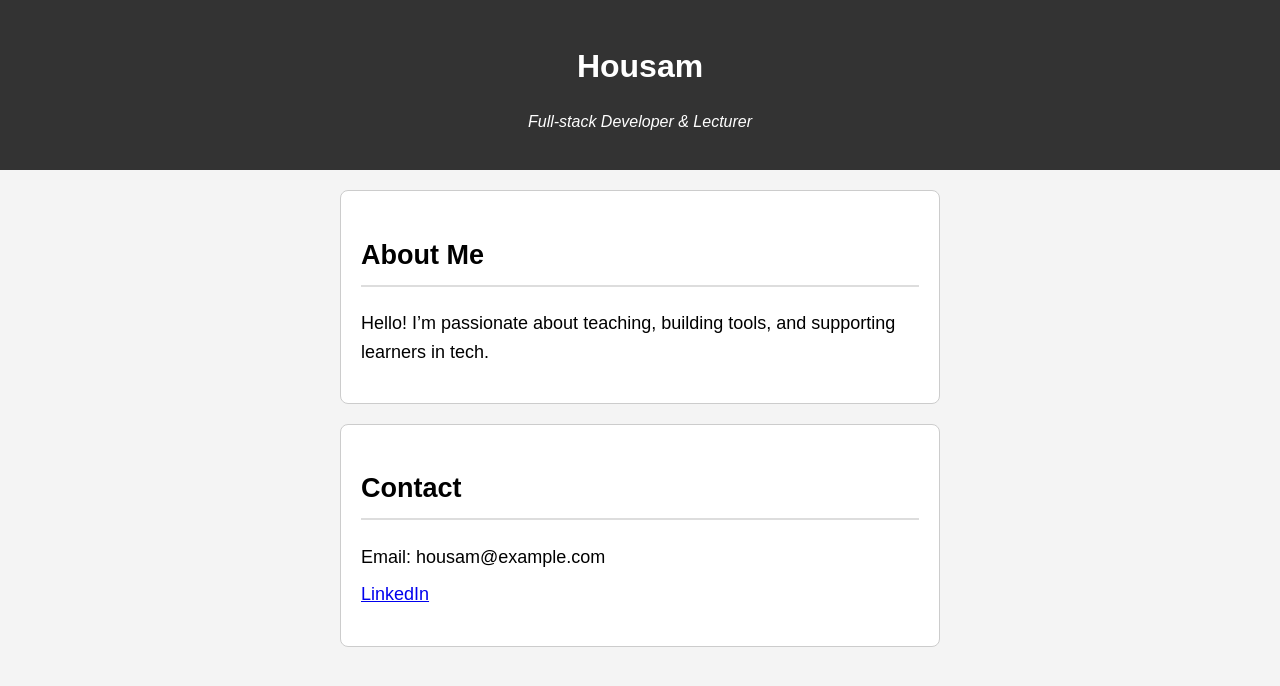
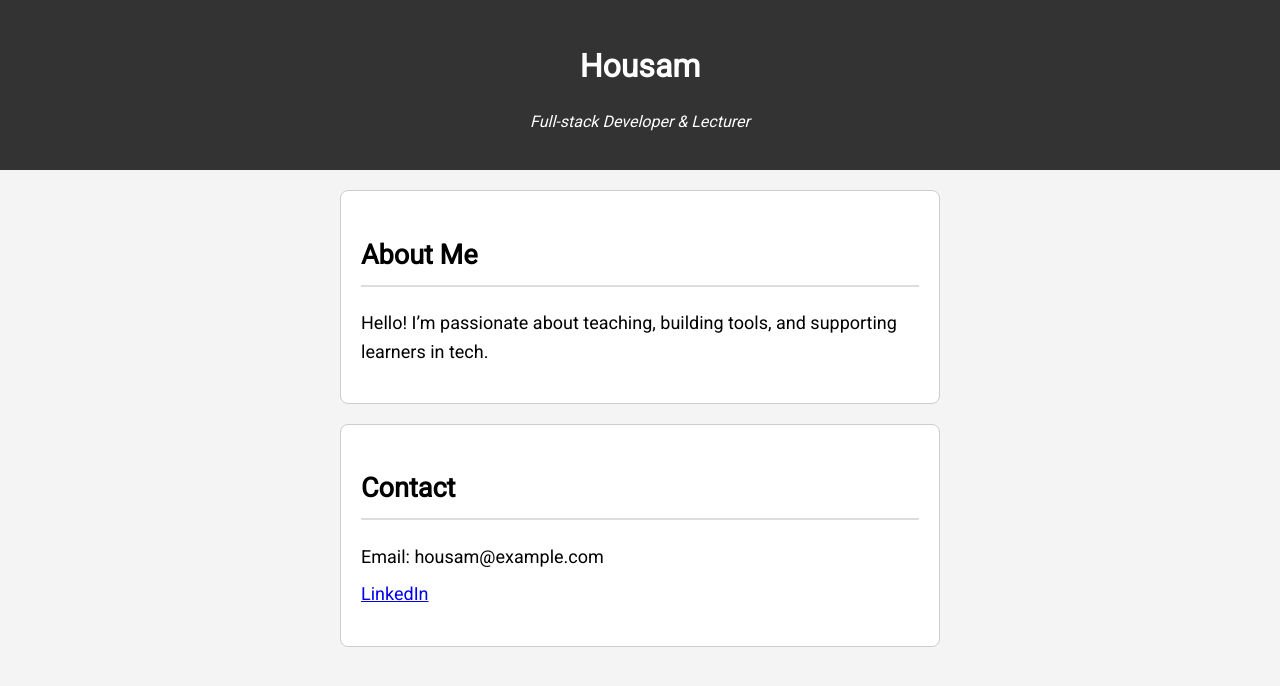
Before and after one commit to Bernadett-6/unit07test, a plain HTML site: page index.html in a window 1280 px wide. Drawn offline with Linux system fonts and the light colour scheme.

Commit message:
added font roboto

```diff
--- a/index.html
+++ b/index.html
@@ -4,6 +4,10 @@
     <meta charset="UTF-8" />
     <title>Personal Bio</title>
     <link rel="stylesheet" href="style.css" />
+    <link
+  href="https://fonts.googleapis.com/css2?family=Roboto&display=swap"
+  rel="stylesheet"
+/>
   </head>
   <body>
     <header>
--- a/style.css
+++ b/style.css
@@ -3,7 +3,7 @@
 }
 
 body {
-  font-family: sans-serif;
+  font-family: "Roboto", sans-serif;
   font-size: 18px;
   line-height: 1.6;
   margin: 0;
```
